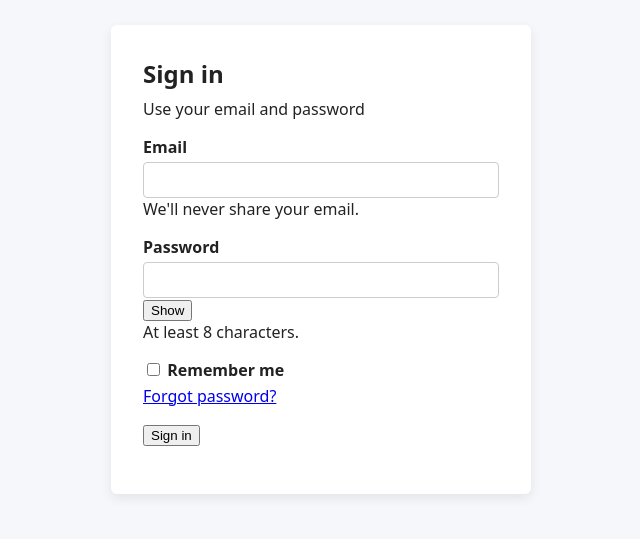
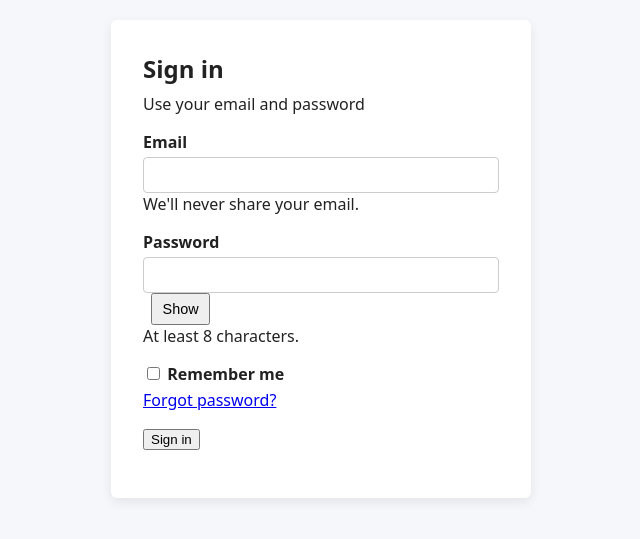
Before and after one commit to Winter-2026-CSD-425-Group-2/Login, a plain HTML site: page index.html in a window 1280 px wide. Shown: the part 141-680 px from the top of the page, without its empty margins (319-959 px from the left). Drawn offline with Linux system fonts and the light colour scheme.

Commit message:
Style password toggle button

```diff
--- a/styles.css
+++ b/styles.css
@@ -53,3 +53,9 @@ input:focus {
   outline: none;
   border-color: #0066cc;
 }
+#toggle-password {
+  margin-left: 0.5rem;
+  padding: 0.4rem 0.6rem;
+  font-size: 0.9rem;
+  cursor: pointer;
+}
```
